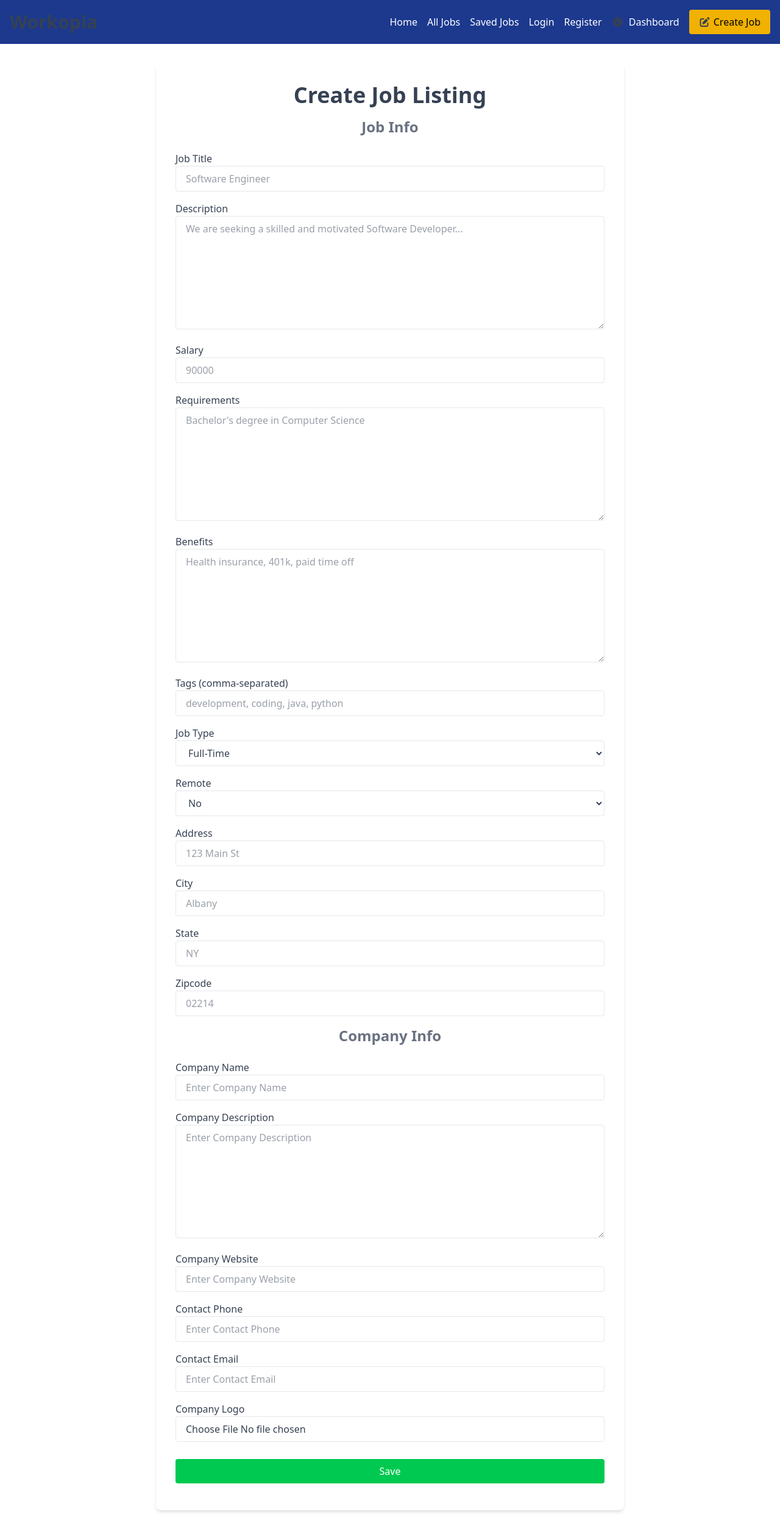
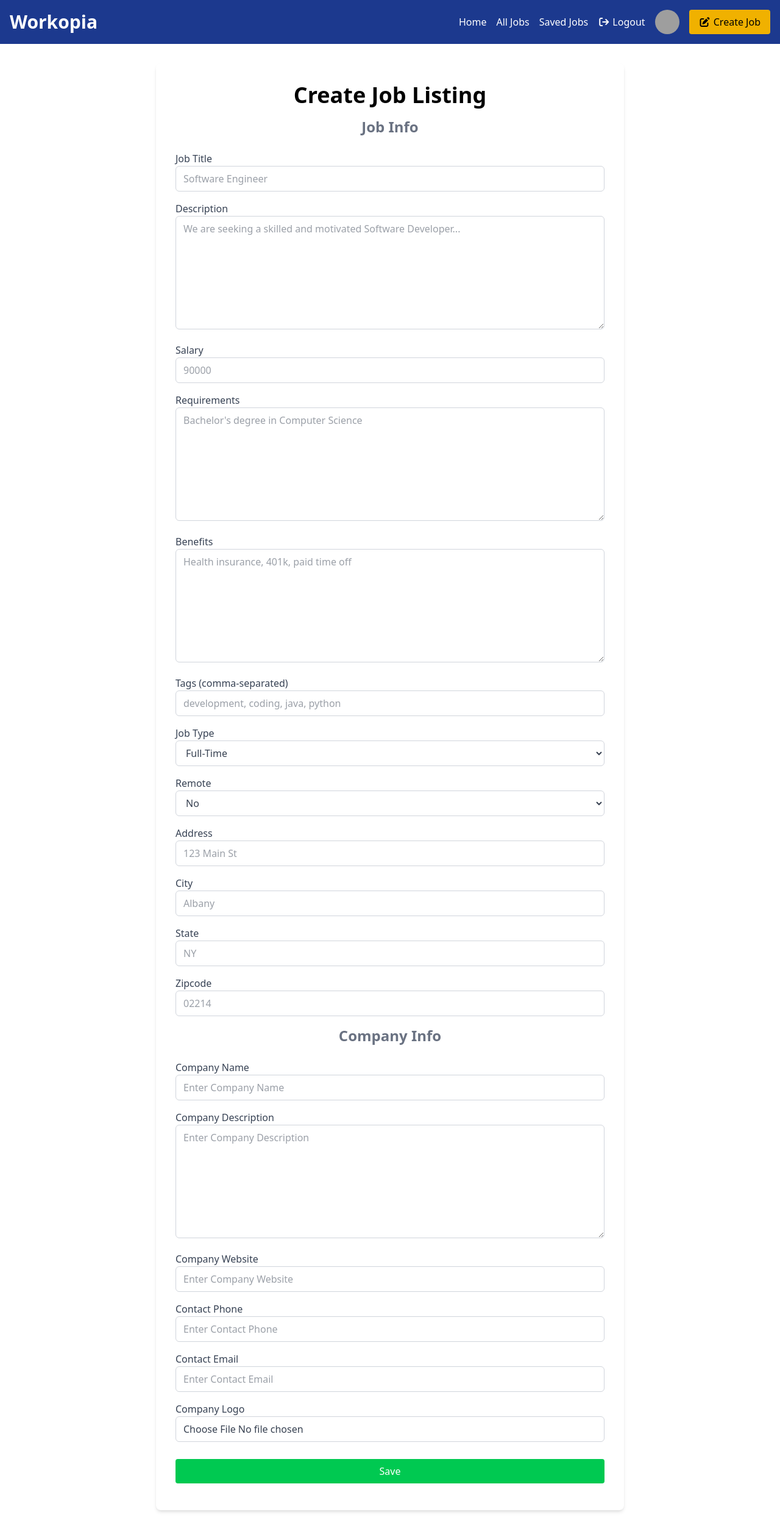
Before and after one commit to mkhandev/amer-jobs, a Laravel app: page /jobs/create in a window 1280 px wide. Shown: the whole page at 61% size. Run offline with Laravel 12, Linux system fonts and the light colour scheme; a user stored in the database is signed in; data comes from the database, SQL or seed files in the repository; style sheets or scripts are compiled from the project's sources; grey boxes are pictures that could not be loaded.

Commit message:
add login and register

```diff
--- /dev/null
+++ b/app/View/Components/LogoutButton.php
@@ -0,0 +1,26 @@
+<?php
+
+namespace App\View\Components;
+
+use Closure;
+use Illuminate\Contracts\View\View;
+use Illuminate\View\Component;
+
+class LogoutButton extends Component
+{
+    /**
+     * Create a new component instance.
+     */
+    public function __construct()
+    {
+        //
+    }
+
+    /**
+     * Get the view / contents that represent the component.
+     */
+    public function render(): View|Closure|string
+    {
+        return view('components.logout-button');
+    }
+}
--- a/resources/css/app.css
+++ b/resources/css/app.css
@@ -12,13 +12,23 @@
         "Noto Color Emoji";
 }
 
-@layer base {
-    *,
-    ::after,
-    ::before,
-    ::backdrop,
-    ::file-selector-button {
-        border-color: var(--color-gray-200, currentColor);
-        color: var(--color-gray-700, currentColor);
-    }
+input[type="text"],
+input[type="email"],
+input[type="number"],
+input[type="url"],
+input[type="file"],
+select,
+textarea {
+    @apply w-full rounded-md border border-gray-300 px-3 py-2;
+    color: #374151;
 }
+
+input[type="text"]:focus,
+input[type="email"]:focus,
+input[type="number"]:focus,
+input[type="url"]:focus,
+input[type="file"]:focus,
+select:focus,
+textarea:focus {
+    @apply border-blue-500 outline-none;
+}
--- a/resources/views/components/bottom-banner.blade.php
+++ b/resources/views/components/bottom-banner.blade.php
@@ -7,7 +7,7 @@ candidate.',
 <section class="container mx-auto my-6">
     <div class="bg-blue-800 text-white rounded p-4 flex items-center justify-between flex-col md:flex-row gap-4">
         <div>
-            <h2 class="text-xl font-semibold">{{ $heading }}</h2>
+            <h2 class="text-xl font-semibold text-white">{{ $heading }}</h2>
             <p class="text-gray-200 text-lg mt-2">
                 {{ $subheading }}
             </p>
--- a/resources/views/components/header.blade.php
+++ b/resources/views/components/header.blade.php
@@ -1,34 +1,51 @@
-<header class="p-4 text-white bg-blue-900">
-    <div class="container flex items-center justify-between mx-auto">
-        <h1 class="text-3xl font-semibold">
+<header class="bg-blue-900 text-white p-4" x-data="{ open: false }">
+    <div class="container mx-auto flex justify-between items-center">
+        <h1 class="text-3xl font-semibold text-white">
             <a href="{{ url('/') }}">Workopia</a>
         </h1>
-        <nav class="items-center hidden space-x-4 md:flex">
-            <x-nav-link url="{{ url('/') }}" :active="request()->is('/')">Home</x-nav-link>
-            <x-nav-link url="{{ url('/jobs') }}" :active="request()->is('jobs')">All Jobs</x-nav-link>
-            <x-nav-link url="{{ url('/jobs') }}" :active="request()->is('jobs/saved')">Saved Jobs</x-nav-link>
-            <x-nav-link url="{{ url('/jobs') }}" :active="request()->is('login')">Login</x-nav-link>
-            <x-nav-link url="{{ url('/jobs') }}" :active="request()->is('register')">Register</x-nav-link>
-            <x-nav-link url="{{ url('/jobs') }}" :active="request()->is('dashboard')" icon="gauge">Dashboard</x-nav-link>
+        <nav class="hidden md:flex items-center space-x-4">
+            <x-nav-link url="/" :active="request()->is('/')">Home</x-nav-link>
+            <x-nav-link url="/jobs" :active="request()->is('jobs')">All Jobs</x-nav-link>
+            @auth
+                <x-nav-link url="/bookmarks" :active="request()->is('bookmarks')">Saved Jobs</x-nav-link>
+                <x-logout-button />
 
-            <x-button-link url="/jobs/create" icon="edit">Create Job</x-button-link>
+                <div class="flex items-center space-x-3">
+                    <a href="#">
+                        @if (Auth::user()->avatar)
+                            <img src="{{ asset('storage/' . Auth::user()->avatar) }}" alt="{{ Auth::user()->name }}"
+                                class="w-10 h-10 rounded-full">
+                        @else
+                            <img src="{{ asset('storage/avatars/default-avatar.png') }}" alt="{{ Auth::user()->name }}"
+                                class="w-10 h-10 rounded-full">
+                        @endif
+                    </a>
+                </div>
+                <x-button-link url='/jobs/create' icon='edit'>Create Job
+                </x-button-link>
+            @else
+                <x-nav-link url="/login" :active="request()->is('login')">Login</x-nav-link>
+                <x-nav-link url="/register" :active="request()->is('register')">Register</x-nav-link>
+            @endauth
         </nav>
-
-
         <button id="hamburger" class="text-white md:hidden flex items-center cursor-pointer">
             <i class="fa fa-bars text-2xl"></i>
         </button>
     </div>
-
     <!-- Mobile Menu -->
-    <nav id="mobile-menu" class="hidden md:hidden bg-blue-900 text-white mt-5 pb-4 space-y-2">
+    <nav x-show="open" @click.away="open = false" id="mobile-menu"
+        class="md:hidden bg-blue-900 text-white mt-5 pb-4 space-y-2">
         <x-nav-link url="/jobs" :active="request()->is('jobs')" :mobile="true">All Jobs</x-nav-link>
-        <x-nav-link url="/jobs" :active="request()->is('jobs')" :mobile="true">Saved Jobs</x-nav-link>
-        <x-nav-link url="/jobs" :active="request()->is('jobs')" :mobile="true">Login</x-nav-link>
-        <x-nav-link url="/jobs" :active="request()->is('jobs')" :mobile="true">Register</x-nav-link>
-        <x-nav-link url="/jobs" :active="request()->is('jobs')" :mobile="true">Dashboard</x-nav-link>
-
-        <x-button-link url="/jobs/create" icon="edit" :block="true">Create Job</x-button-link>
-
+        @auth
+            <x-nav-link url="/bookmarks" :active="request()->is('bookmarks')" :mobile="true">Saved Jobs</x-nav-link>
+            <x-nav-link url="/dashboard" :active="request()->is('dashboard')" :mobile="true">Dashbaord</x-nav-link>
+            <x-logout-button />
+            <div class="pt-2"></div>
+            <x-button-link url='/jobs/create' icon='edit' :block="true">Create Job
+            </x-button-link>
+        @else
+            <x-nav-link url="/login" :active="request()->is('login')" :mobile="true">Login</x-nav-link>
+            <x-nav-link url="/register" :active="request()->is('register')" :mobile="true">Register</x-nav-link>
+        @endauth
     </nav>
 </header>
--- a/resources/views/components/inputs/text.blade.php
+++ b/resources/views/components/inputs/text.blade.php
@@ -5,8 +5,8 @@
         <label class="block text-gray-700" for="title">{{ $label }}</label>
     @endif
     <input id="{{ $id }}" type="{{ $type }}" name="{{ $name }}"
-        class="w-full px-4 py-2 border rounded focus:outline-none" placeholder="{{ $placeholder }}"
-        value="{{ old($name, $value) }}" {{ $required ? 'required' : '' }} />
+        class="w-full px-4 py-2 border rounded focus:outline-none @error($name) border-red-500 @enderror"
+        placeholder="{{ $placeholder }}" value="{{ old($name, $value) }}" {{ $required ? 'required' : '' }} />
 
     @error($name)
         <p class="text-red-500 text-sm mt-1">{{ $message }}</p>
--- /dev/null
+++ b/resources/views/components/logout-button.blade.php
@@ -0,0 +1,6 @@
+<form method="POST" action="{{ route('logout') }}">
+    @csrf
+    <button type="submit" class="text-white cursor-pointer hover:underline">
+        <i class="fa fa-sign-out text-white"></i> Logout
+    </button>
+</form>
--- a/routes/web.php
+++ b/routes/web.php
@@ -2,8 +2,9 @@
 
 use App\Http\Controllers\HomeController;
 use App\Http\Controllers\JobListingController;
+use App\Http\Controllers\LoginController;
+use App\Http\Controllers\RegisterController;
 use Illuminate\Support\Facades\Route;
-use PHPUnit\Util\PHP\Job;
 
 // Route::get('/', function () {
 //     return view('welcome');
@@ -12,3 +13,9 @@ use PHPUnit\Util\PHP\Job;
 
 Route::get('/', [HomeController::class, 'index'])->name('home');
 Route::resource('jobs', JobListingController::class);
+
+Route::get('/register', [RegisterController::class, 'register'])->name('register');
+Route::post('/register', [RegisterController::class, 'store'])->name('register.store');
+Route::get('/login', [LoginController::class, 'login'])->name('login');
+Route::post('/login', [LoginController::class, 'authenticate'])->name('login.authenticate');
+Route::post('/logout', [LoginController::class, 'logout'])->name('logout');
```
Also changed, not shown: app/Http/Controllers/LoginController.php (added, +45 -0 lines), app/Http/Controllers/ProfileController.php (added, +10 -0 lines), app/Http/Controllers/RegisterController.php (added, +30 -0 lines), resources/views/auth/login.blade.php (added, +20 -0 lines), resources/views/auth/register.blade.php (added, +23 -0 lines).
